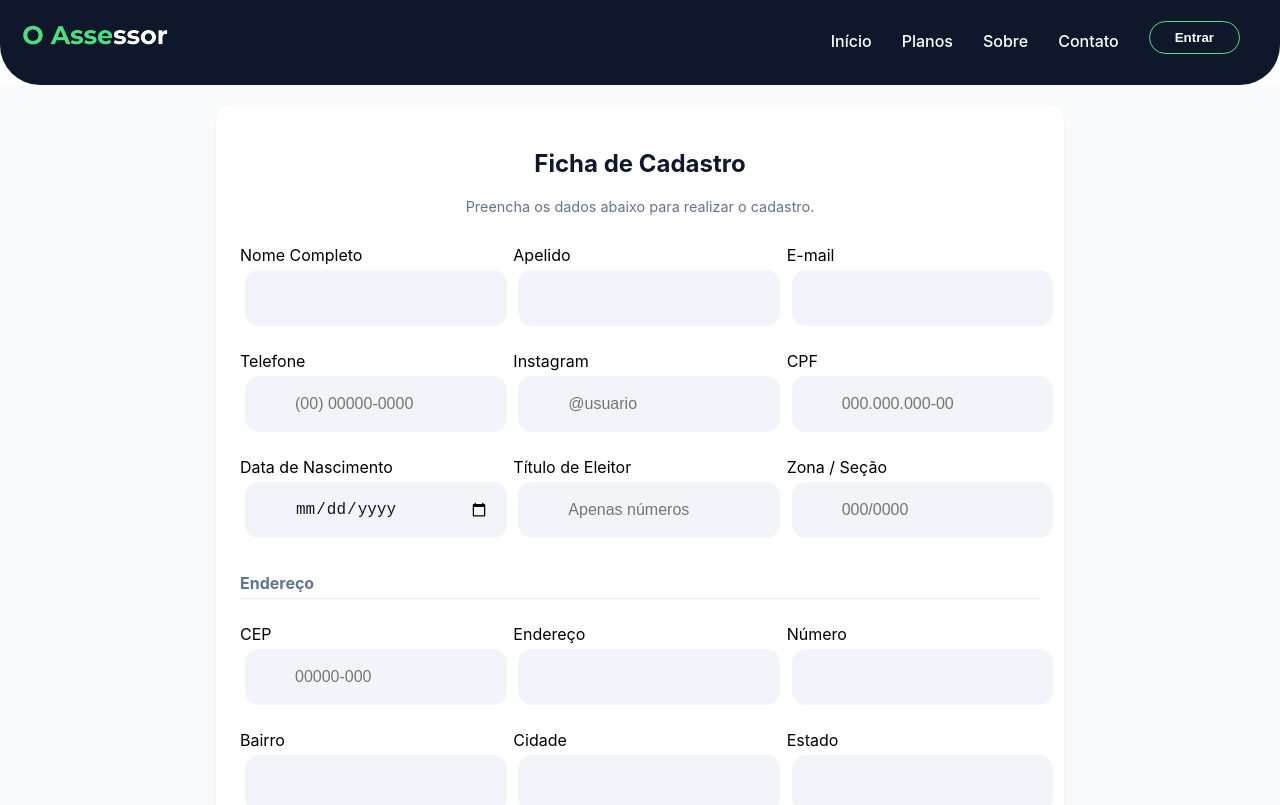
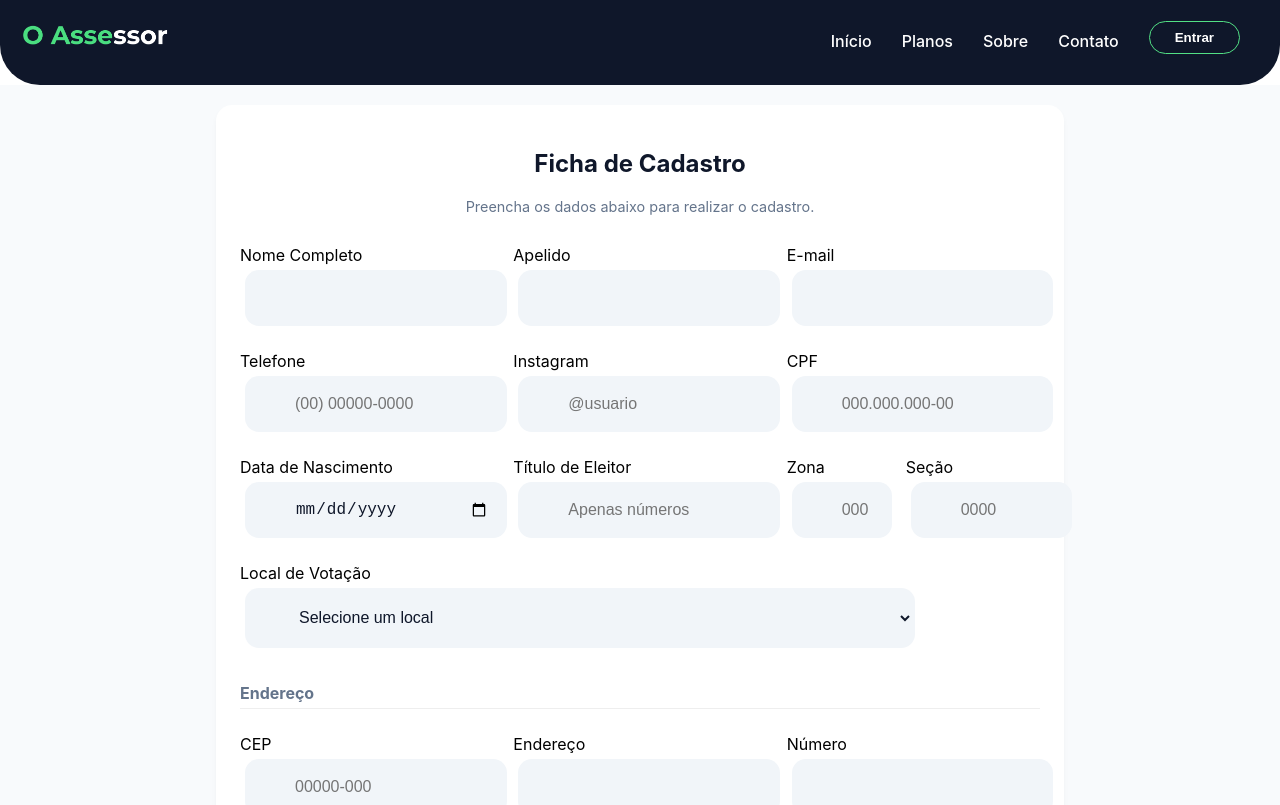
Before and after one commit to teceudesenvolvo/oassessor, a React (Create React App) app: page /eleitor-form in a window 1280 px wide. Shown: the top 805 px of the page. Built offline with nearby package versions, Linux system fonts and the light colour scheme.

Commit message:
form-eleitor-zona-automatica

```diff
--- a/src/screens/in/NewVoter.js
+++ b/src/screens/in/NewVoter.js
@@ -58,10 +58,17 @@ export default function NewVoter() {
       val = val.replace(/\D/g, '').slice(0, 12);
     } else if (name === 'zona') {
       val = val.replace(/\D/g, '').slice(0, 3);
+      if (val === '') {
+        setLocalVotacaoOptions([]);
+      }
     } else if (name === 'secao') {
       val = val.replace(/\D/g, '').slice(0, 4);
     }
-    setFormData(prev => ({ ...prev, [name]: val }));
+    setFormData(prev => {
+      const newData = { ...prev, [name]: val };
+      if (name === 'zona' && val === '') newData.localVotacao = '';
+      return newData;
+    });
   };
 
   const checkCep = async (e) => {
@@ -231,25 +238,17 @@ export default function NewVoter() {
             <label style={{ display: 'flex', alignItems: 'center', gap: '8px' }}>
                 Local de Votação {localVotacaoLoading && <span style={{ fontSize: '0.75rem', color: '#3b82f6' }}>(Buscando...)</span>}
             </label>
-            {localVotacaoOptions.length > 0 ? (
-                <select name="localVotacao" value={formData.localVotacao} onChange={handleChange} className="custom-input-voter custom-input-voter-select" style={{ width: '93%' }} required>
+            <select name="localVotacao" value={formData.localVotacao} onChange={handleChange} className="custom-input-voter custom-input-voter-select" style={{ width: '93%' }}>
                 <option value="">Selecione um local</option>
+                {formData.localVotacao && !localVotacaoOptions.some(p => `${p.local || ''} - ${p.endereco || ''}` === formData.localVotacao) && (
+                    <option value={formData.localVotacao}>{formData.localVotacao}</option>
+                )}
                 {localVotacaoOptions.map((place, index) => (
                     <option key={index} value={`${place.local || ''} - ${place.endereco || ''}`}>
                         {place.local}
                     </option>
                 ))}
             </select>
-            ) : (
-                <input
-                    type="text"
-                    name="localVotacao"
-                    value={formData.localVotacao}
-                    onChange={handleChange}
-                    className="custom-input-voter"
-                    style={{ width: '93%' }}
-                    placeholder="Preenchido automaticamente após informar Zona" />
-            )}
         </div>
 
         <h4 style={{ gridColumn: '1 / -1', marginTop: '10px', marginBottom: '5px', borderBottom: '1px solid #eee', paddingBottom: '5px', color: '#64748b' }}>Endereço</h4>
--- a/src/screens/out/EleitorForm.js
+++ b/src/screens/out/EleitorForm.js
@@ -1,6 +1,6 @@
 import React, { useState, useEffect } from 'react';
 import { useLocation } from 'react-router-dom';
-import { ref, push, set } from 'firebase/database';
+import { ref, push, set, get } from 'firebase/database';
 import { database } from '../../firebaseConfig';
 import { CheckCircle } from 'lucide-react';
 import Navbar from '../../components/Navbar';
@@ -13,6 +13,8 @@ export default function EleitorForm() {
   const [saving, setSaving] = useState(false);
   const [success, setSuccess] = useState(false);
   const [cepLoading, setCepLoading] = useState(false);
+  const [localVotacaoLoading, setLocalVotacaoLoading] = useState(false);
+  const [localVotacaoOptions, setLocalVotacaoOptions] = useState([]);
 
   const [formData, setFormData] = useState({
     nome: '',
@@ -26,7 +28,8 @@ export default function EleitorForm() {
     cpf: '',
     nascimento: '',
     titulo: '',
-    zonaSecao: '',
+    zona: '',
+    secao: '',
     endereco: '',
     numero: '',
     cep: '',
@@ -65,11 +68,19 @@ export default function EleitorForm() {
       val = val.replace(/^(\d{5})(\d)/, '$1-$2');
     } else if (name === 'titulo') {
       val = val.replace(/\D/g, '').slice(0, 12);
-    } else if (name === 'zonaSecao') {
-      val = val.replace(/\D/g, '').slice(0, 7);
-      if (val.length > 3) val = val.slice(0, 3) + '/' + val.slice(3);
+    } else if (name === 'zona') {
+      val = val.replace(/\D/g, '').slice(0, 3);
+      if (val === '') {
+        setLocalVotacaoOptions([]);
+      }
+    } else if (name === 'secao') {
+      val = val.replace(/\D/g, '').slice(0, 4);
     }
-    setFormData(prev => ({ ...prev, [name]: val }));
+    setFormData(prev => {
+      const newData = { ...prev, [name]: val };
+      if (name === 'zona' && val === '') newData.localVotacao = '';
+      return newData;
+    });
   };
 
   const checkCep = async (e) => {
@@ -146,6 +157,38 @@ export default function EleitorForm() {
     }
   };
 
+  const checkLocalVotacao = async () => {
+    const { zona } = formData;
+
+    setLocalVotacaoOptions([]);
+    setFormData(prev => ({ ...prev, localVotacao: '' }));
+
+    if (zona) {
+      setLocalVotacaoLoading(true);
+      try {
+        const placesRef = ref(database, 'localvotacao');
+        const snapshot = await get(placesRef);
+
+        if (snapshot.exists()) {
+          const allData = snapshot.val();
+          let matchedPlaces = [];
+
+          Object.values(allData).forEach(cityPlaces => {
+            const places = Object.values(cityPlaces).filter(p => p.zona === zona);
+            matchedPlaces = [...matchedPlaces, ...places];
+          });
+
+          if (matchedPlaces.length > 0) {
+            setLocalVotacaoOptions(matchedPlaces);
+          }
+        }
+      } catch (error) {
+        console.error("Erro ao buscar local de votação:", error);
+      } finally {
+        setLocalVotacaoLoading(false);
+      }
+    }
+  };
 
 
   const handleSave = async (e) => {
@@ -168,7 +211,7 @@ export default function EleitorForm() {
       setSuccess(true);
       setFormData({
         nome: '', apelido: '', instagram: '', email: '', telefone: '', bairro: '', cidade: '', estado: '',
-        cpf: '', nascimento: '', titulo: '', zonaSecao: '', endereco: '', numero: '', cep: '', localVotacao: ''
+        cpf: '', nascimento: '', titulo: '', zona: '', secao: '', endereco: '', numero: '', cep: '', localVotacao: ''
       });
     } catch (error) {
       console.error("Erro ao cadastrar:", error);
@@ -222,7 +265,27 @@ export default function EleitorForm() {
                     </label>
                     <input type="text" name="titulo" value={formData.titulo} onChange={handleMaskedChange} onBlur={checkTitulo} className="custom-input-voter" placeholder="Apenas números" />
                   </div>
-                  <div className="input-group"> <label>Zona / Seção</label> <input type="text" name="zonaSecao" value={formData.zonaSecao} onChange={handleMaskedChange} className="custom-input-voter " placeholder="000/0000" /> </div>
+                  <div className="input-group" style={{ display: 'flex', gap: '10px' }}>
+                      <div style={{ flex: 1 }}> <label>Zona</label> <input type="text" name="zona" value={formData.zona} onChange={handleMaskedChange} onBlur={checkLocalVotacao} className="custom-input-voter" style={{ width: '30%' }} placeholder="000" /> </div>
+                      <div style={{ flex: 1 }}> <label>Seção</label> <input type="text" name="secao" value={formData.secao} onChange={handleMaskedChange} className="custom-input-voter" style={{ width: '86%' }} placeholder="0000" /> </div>
+                  </div>
+
+                  <div className="input-group" style={{ gridColumn: '1 / -1' }}>
+                      <label style={{ display: 'flex', alignItems: 'center', gap: '8px' }}>
+                          Local de Votação {localVotacaoLoading && <span style={{ fontSize: '0.75rem', color: '#3b82f6' }}>(Buscando...)</span>}
+                      </label>
+                      <select name="localVotacao" value={formData.localVotacao} onChange={handleChange} className="custom-input-voter custom-input-voter-select" style={{ width: '93%' }}>
+                          <option value="">Selecione um local</option>
+                          {formData.localVotacao && !localVotacaoOptions.some(p => `${p.local || ''} - ${p.endereco || ''}` === formData.localVotacao) && (
+                              <option value={formData.localVotacao}>{formData.localVotacao}</option>
+                          )}
+                          {localVotacaoOptions.map((place, index) => (
+                              <option key={index} value={`${place.local || ''} - ${place.endereco || ''}`}>
+                                  {place.local}
+                              </option>
+                          ))}
+                      </select>
+                  </div>
 
                   <h4 style={{ gridColumn: '1 / -1', marginTop: '10px', marginBottom: '5px', borderBottom: '1px solid #eee', paddingBottom: '5px', color: '#64748b' }}>Endereço</h4>
 
```
Lines whose indentation alone changed are shown as unchanged.
